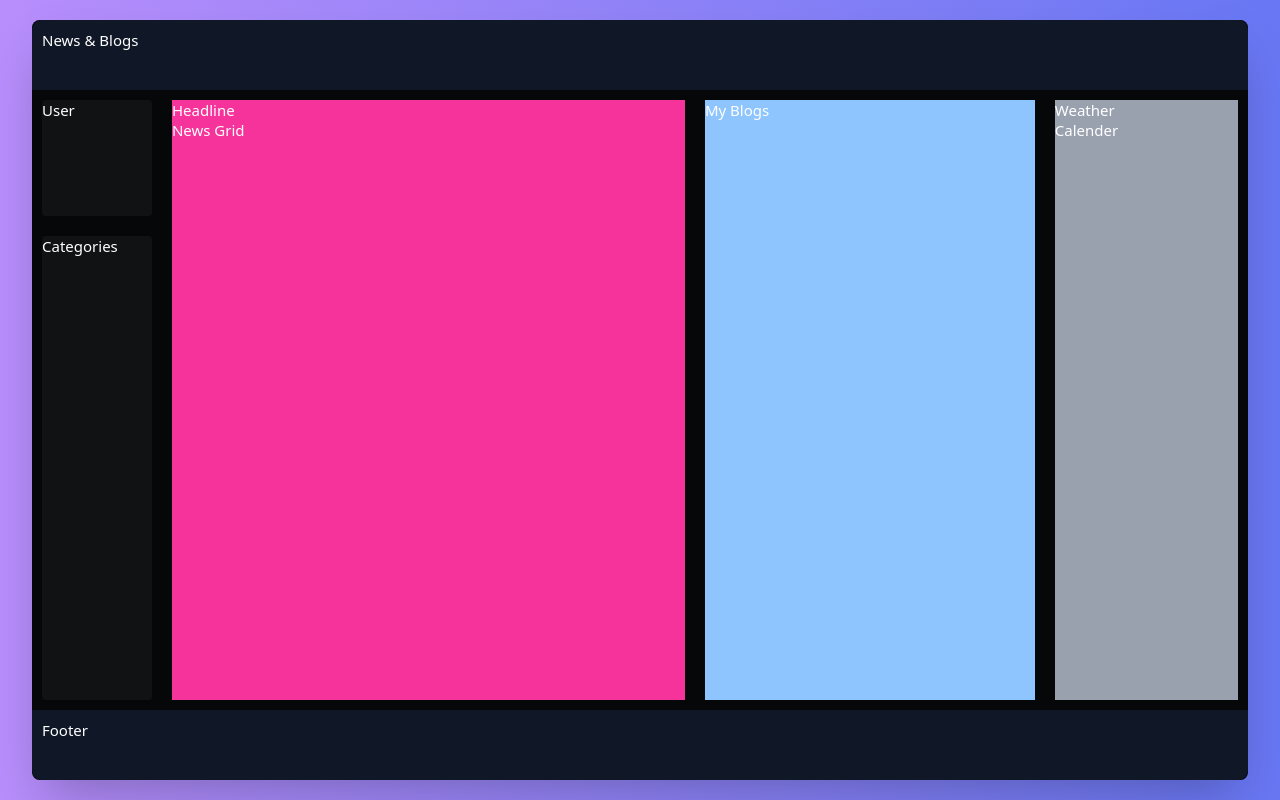
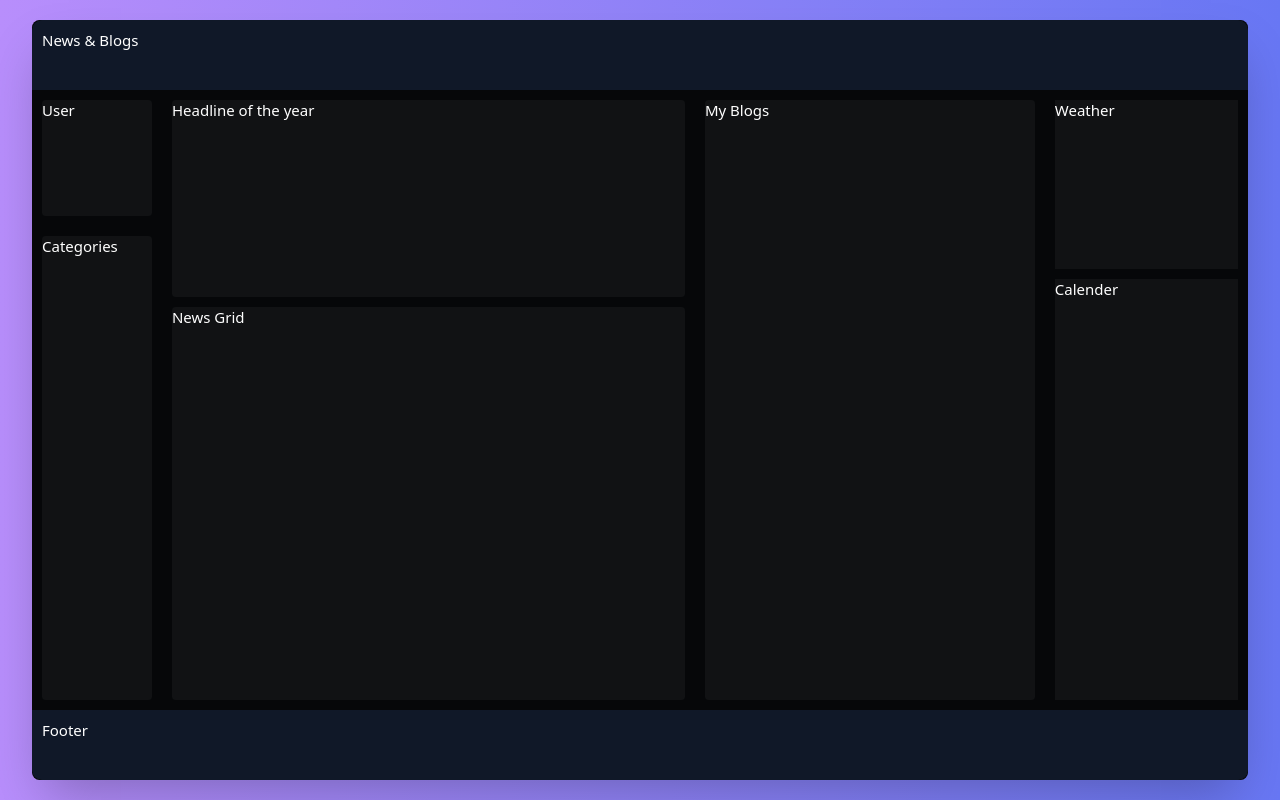
Before and after one commit to KaranMeghe/News-Blogs, a React (Vite) app: page / in a window 1280 px wide. Built offline with nearby package versions, Linux system fonts and the light colour scheme.

Commit message:
feat: App-layout complete

```diff
--- a/src/Components/Blogs/Blogs.tsx
+++ b/src/Components/Blogs/Blogs.tsx
@@ -1,7 +1,7 @@
 /** @format */
 
 const Blogs = () => {
-  return <section className='w-[45%]  bg-blue-300 '>My Blogs</section>;
+  return <section className='w-[45%]  bg-[#111214] rounded-md'>My Blogs</section>;
 };
 
 export default Blogs;
--- a/src/Components/News/News.tsx
+++ b/src/Components/News/News.tsx
@@ -1,10 +1,12 @@
 /** @format */
+
+import { NewsHeadline, NewsBox } from '../index';
 
 const News = () => {
   return (
-    <section className='bg-pink-500 w-[70%]'>
-      <div className='headline'>Headline</div>
-      <div className='news-grid'>News Grid</div>
+    <section className='w-[70%] flex flex-col gap-2'>
+      <NewsHeadline />
+      <NewsBox />
     </section>
   );
 };
--- /dev/null
+++ b/src/Components/News/NewsBox.tsx
@@ -0,0 +1,11 @@
+/** @format */
+
+const NewsBox = () => {
+  return (
+    <article className='bg-[#111214] h-full rounded-md'>
+      <div>News Grid</div>
+    </article>
+  );
+};
+
+export default NewsBox;
--- /dev/null
+++ b/src/Components/News/NewsHeadline.tsx
@@ -0,0 +1,11 @@
+/** @format */
+
+const NewsHeadline = () => {
+  return (
+    <article className=' bg-[#111214] w-full h-[50%] mb-2 rounded-md'>
+      <div>Headline of the year</div>
+    </article>
+  );
+};
+
+export default NewsHeadline;
--- a/src/Components/Sidebar/RightSideBar.tsx
+++ b/src/Components/Sidebar/RightSideBar.tsx
@@ -4,7 +4,7 @@ import { Calender, Weather } from '../../UI';
 
 const RightSideBar = () => {
   return (
-    <aside className='w-[25%] h-full bg-gray-400 '>
+    <aside className='w-[25%] h-full flex flex-col gap-4'>
       <Weather />
       <Calender />
     </aside>
--- a/src/Components/index.ts
+++ b/src/Components/index.ts
@@ -6,5 +6,7 @@ import LeftSideBar from './Sidebar/LeftSideBar';
 import Blogs from './Blogs/Blogs';
 import RightSideBar from './Sidebar/RightSideBar';
 import Footer from './Footer/Footer';
+import NewsHeadline from './News/NewsHeadline';
+import NewsBox from './News/NewsBox';
 
-export { News, Header, LeftSideBar, RightSideBar, Blogs, Footer };
+export { News, Header, LeftSideBar, RightSideBar, Blogs, Footer, NewsHeadline, NewsBox };
--- a/src/UI/Calender.tsx
+++ b/src/UI/Calender.tsx
@@ -1,7 +1,7 @@
 /** @format */
 
 const Calender = () => {
-  return <section className='calender'>Calender</section>;
+  return <section className='h-full bg-[#111214]'>Calender</section>;
 };
 
 export default Calender;
--- a/src/UI/Weather.tsx
+++ b/src/UI/Weather.tsx
@@ -1,7 +1,7 @@
 /** @format */
 
 const Weather = () => {
-  return <section className='weather'>Weather</section>;
+  return <section className='h-[40%]  bg-[#111214]'>Weather</section>;
 };
 
 export default Weather;
```
